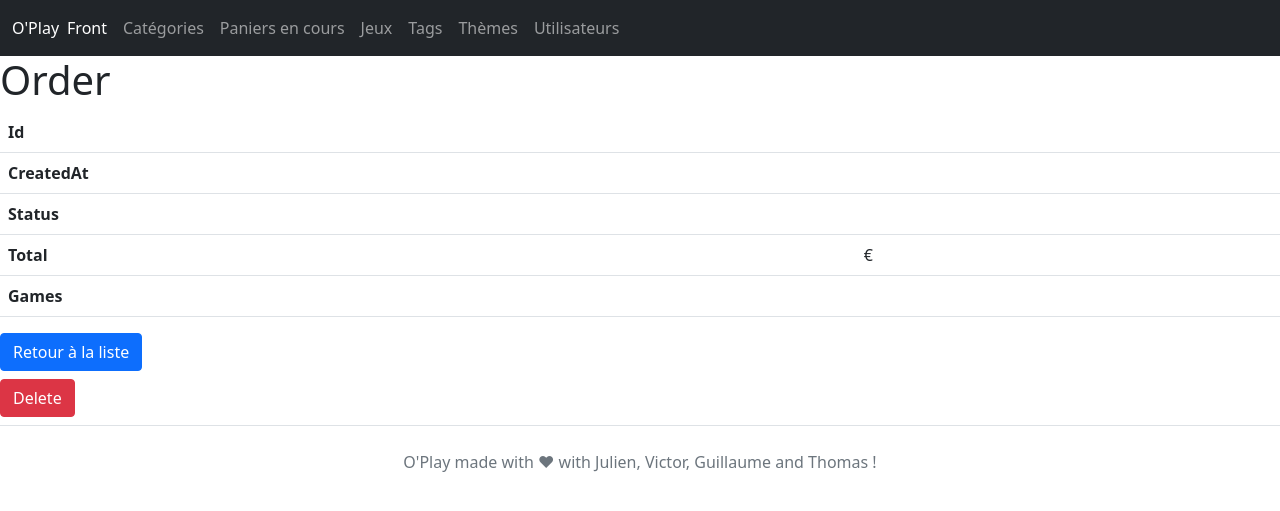
After one commit to guillaumecharnier/Oplay, a Symfony app: template templates/backoffice/order/show.html.twig in a window 1280 px wide. The commit adds this page. Shown: the top 511 px of the page. Run offline with Twig, Linux system fonts and the light colour scheme; the template is opened without the code that fills it, so the values that code supplies are empty; some libraries are stand-ins or nearby versions.

Commit message:
backoffice crud ok

```diff
--- a/templates/_partials/nav-back.html.twig
+++ b/templates/_partials/nav-back.html.twig
@@ -19,7 +19,7 @@
                     <a class="nav-link" href="{{ path('app_category_index') }}"> Catégories</a>
                 </li>
                 <li class="nav-item">
-                    <a class="nav-link" href=""> Commandes</a>
+                    <a class="nav-link" href="{{ path('app_order_index') }}"> Paniers en cours</a>
                 </li>
                 <li class="nav-item">
                     <a class="nav-link" href=""> Jeux</a>
--- a/templates/backoffice/main/main.html.twig
+++ b/templates/backoffice/main/main.html.twig
@@ -15,7 +15,7 @@
                 <h2 class="text-muted fw-bold mb-4">Menu</h2>
                 <ul class="list-unstyled row">
                     <li><a href="{{ path('app_category_index') }}" class="btn btn-primary mb-2">Liste des catégories</a></li>
-                    <li><a href="" class="btn btn-primary mb-2">Liste des commandes</a></li>
+                    <li><a href="{{ path('app_order_index') }}" class="btn btn-primary mb-2">Liste des Paniers en cours</a></li>
                     <li><a href="" class="btn btn-primary mb-2">Liste des jeux</a></li>
                     <li><a href="" class="btn btn-primary mb-2">Liste des tags</a></li>
                     <li><a href="" class="btn btn-primary mb-2">Liste des thèmes</a></li>
--- /dev/null
+++ b/templates/backoffice/order/_delete_form.html.twig
@@ -0,0 +1,4 @@
+<form method="post" action="{{ path('app_order_delete', {'id': order.id}) }}" onsubmit="return confirm('Are you sure you want to delete this item?');">
+    <input type="hidden" name="_token" value="{{ csrf_token('delete' ~ order.id) }}">
+    <button class="btn btn-danger mb-2">Delete</button>
+</form>
--- /dev/null
+++ b/templates/backoffice/order/show.html.twig
@@ -0,0 +1,44 @@
+{# templates/order/show.html.twig #}
+
+{% extends 'base.html.twig' %}
+
+{% block title %}Order{% endblock %}
+
+{% block body %}
+    <h1>Order</h1>
+
+    <table class="table">
+        <tbody>
+            <tr>
+                <th>Id</th>
+                <td>{{ order.id }}</td>
+            </tr>
+            <tr>
+                <th>CreatedAt</th>
+                <td>{{ order.createdAt ? order.createdAt|date('Y-m-d H:i:s') : '' }}</td>
+            </tr>
+            <tr>
+                <th>Status</th>
+                <td>{{ order.status }}</td>
+            </tr>
+            <tr>
+                <th>Total</th>
+                <td>{{ order.total }}€</td>
+            </tr>
+            <tr>
+                <th>Games</th>
+                <td>
+                    <ul>
+                        {% for game in order.games %}
+                            <li>{{ game.name }} - {{ game.price }} €</li>
+                        {% endfor %}
+                    </ul>
+                </td>
+            </tr>
+        </tbody>
+    </table>
+
+    <a href="{{ path('app_order_index') }}" class="btn btn-primary mb-2">Retour à la liste</a>
+
+    {{ include('backoffice/order/_delete_form.html.twig') }}
+{% endblock %}
```
Also changed, not shown: src/Controller/Backoffice/OrderController.php (added, +43 -0 lines), templates/backoffice/order/index.html.twig (added, +39 -0 lines).
